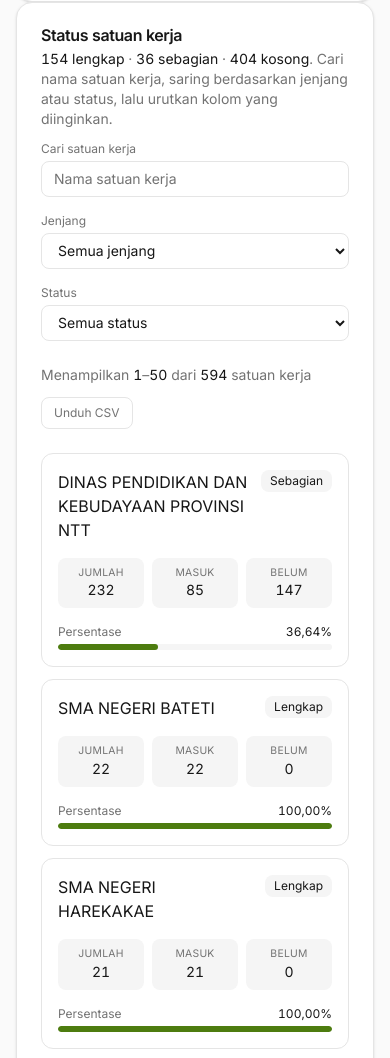
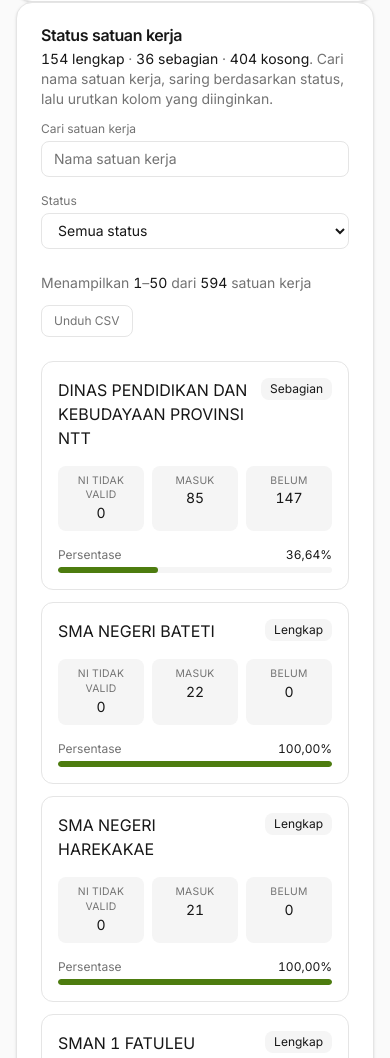
Before and after one commit to below-1/workspace-status, an Astro site: page /workspace-status/status-rekapitulasi-pppk-paruh-waktu/pendidikan in a window 390 px wide. Shown: the part 2563-3621 px from the top of the page. Built offline with nearby package versions, Linux system fonts and the light colour scheme; Astro itself is replaced by a stand-in of ours.

Commit message:
feat(status): show invalid NI per satuan kerja on pendidikan page
Replace jenjang and jumlah columns in the satuan kerja table with an invalid NI column; update CSV, mobile view, and methodology note.

```diff
--- a/src/components/tables/SatuanKerjaTable.tsx
+++ b/src/components/tables/SatuanKerjaTable.tsx
@@ -33,11 +33,11 @@ import { cn } from '@/lib/utils';
 
 export interface SatuanKerjaRow {
   name: string;
-  jenjang: string;
   total: number;
   processed: number;
   belum: number;
   ratio: number;
+  invalid: number;
 }
 
 type Status = 'Lengkap' | 'Sebagian' | 'Kosong';
@@ -78,15 +78,9 @@ const columns = helper.columns([
     sortFn: 'alphanumeric',
     cell: (info) => <span className="font-medium">{info.getValue()}</span>,
   }),
-  helper.accessor('jenjang', {
-    id: 'jenjang',
-    header: 'Jenjang',
-    filterFn: 'equalsString',
-    cell: (info) => <span className="text-muted-foreground">{info.getValue()}</span>,
-  }),
-  helper.accessor('total', {
-    id: 'total',
-    header: 'Jumlah',
+  helper.accessor('invalid', {
+    id: 'invalid',
+    header: 'NI tidak valid',
     cell: (info) => <span className="tabular-nums">{fmtInt(info.getValue())}</span>,
   }),
   helper.accessor('processed', {
@@ -155,11 +149,6 @@ export default function SatuanKerjaTable({ rows }: Props) {
     getColumnCanGlobalFilter: (column) => column.id === 'name',
   });
 
-  const jenjangOptions = React.useMemo(
-    () => Array.from(new Set(rows.map((row) => row.jenjang))).sort((a, b) => a.localeCompare(b, 'id')),
-    [rows],
-  );
-  const jenjangFilter = (table.getColumn('jenjang')?.getFilterValue() as string | undefined) ?? '';
   const statusFilter = (table.getColumn('status')?.getFilterValue() as string | undefined) ?? '';
   const filteredCount = table.getFilteredRowModel().rows.length;
   const pageRows = table.getRowModel().rows;
@@ -177,11 +166,10 @@ export default function SatuanKerjaTable({ rows }: Props) {
     const exportRows = table.getFilteredRowModel().rows.map((row) => row.original);
     const escape = (value: string | number) => `"${String(value).replaceAll('"', '""')}"`;
     const lines = [
-      ['Satuan kerja', 'Jenjang', 'Jumlah', 'Sudah masuk', 'Belum', 'Persentase', 'Status'],
+      ['Satuan kerja', 'NI tidak valid', 'Sudah masuk', 'Belum', 'Persentase', 'Status'],
       ...exportRows.map((row) => [
         row.name,
-        row.jenjang,
-        row.total,
+        row.invalid,
         row.processed,
         row.belum,
         row.ratio,
@@ -201,7 +189,7 @@ export default function SatuanKerjaTable({ rows }: Props) {
 
   return (
     <div className="space-y-6">
-      <div className="grid gap-4 sm:grid-cols-[minmax(0,2fr)_minmax(0,1fr)_minmax(0,1fr)]">
+      <div className="grid gap-4 sm:grid-cols-[minmax(0,2fr)_minmax(0,1fr)]">
         <label className="flex flex-col gap-1 text-xs font-medium text-muted-foreground">
           Cari satuan kerja
           <input
@@ -211,21 +199,6 @@ export default function SatuanKerjaTable({ rows }: Props) {
             placeholder="Nama satuan kerja"
             className="h-9 rounded-md border border-input bg-card px-3 text-sm text-foreground placeholder:text-muted-foreground focus-visible:outline-none focus-visible:ring-2 focus-visible:ring-ring"
           />
-        </label>
-        <label className="flex flex-col gap-1 text-xs font-medium text-muted-foreground">
-          Jenjang
-          <select
-            value={jenjangFilter}
-            onChange={(event) => table.getColumn('jenjang')?.setFilterValue(event.target.value || undefined)}
-            className="h-9 rounded-md border border-input bg-card px-3 text-sm text-foreground focus-visible:outline-none focus-visible:ring-2 focus-visible:ring-ring"
-          >
-            <option value="">Semua jenjang</option>
-            {jenjangOptions.map((jenjang) => (
-              <option key={jenjang} value={jenjang}>
-                {jenjang}
-              </option>
-            ))}
-          </select>
         </label>
         <label className="flex flex-col gap-1 text-xs font-medium text-muted-foreground">
           Status
@@ -274,7 +247,7 @@ export default function SatuanKerjaTable({ rows }: Props) {
                         sorted === 'asc' ? 'ascending' : sorted === 'desc' ? 'descending' : 'none'
                       }
                       className={cn(
-                        ['total', 'processed', 'belum', 'ratio'].includes(header.column.id) && 'text-right',
+                        ['invalid', 'processed', 'belum', 'ratio'].includes(header.column.id) && 'text-right',
                       )}
                     >
                       {header.column.getCanSort() ? (
@@ -305,7 +278,7 @@ export default function SatuanKerjaTable({ rows }: Props) {
                     <TableCell
                       key={cell.id}
                       className={cn(
-                        ['total', 'processed', 'belum', 'ratio'].includes(cell.column.id) && 'text-right',
+                        ['invalid', 'processed', 'belum', 'ratio'].includes(cell.column.id) && 'text-right',
                       )}
                     >
                       <table.FlexRender cell={cell} />
@@ -334,14 +307,15 @@ export default function SatuanKerjaTable({ rows }: Props) {
                 <div className="flex items-start justify-between gap-3">
                   <div className="min-w-0">
                     <p className="font-medium">{item.name}</p>
-                    <p className="text-xs text-muted-foreground">{item.jenjang}</p>
                   </div>
                   <StatusBadge status={statusOf(item)} />
                 </div>
                 <dl className="mt-4 grid grid-cols-3 gap-2 text-center text-sm">
                   <div className="rounded-md bg-muted px-2 py-2">
-                    <dt className="text-[0.65rem] uppercase tracking-wide text-muted-foreground">Jumlah</dt>
-                    <dd className="font-medium tabular-nums">{fmtInt(item.total)}</dd>
+                    <dt className="text-[0.65rem] uppercase tracking-wide text-muted-foreground">
+                      NI tidak valid
+                    </dt>
+                    <dd className="font-medium tabular-nums">{fmtInt(item.invalid)}</dd>
                   </div>
                   <div className="rounded-md bg-muted px-2 py-2">
                     <dt className="text-[0.65rem] uppercase tracking-wide text-muted-foreground">Masuk</dt>
--- a/src/pages/status-rekapitulasi-pppk-paruh-waktu/pendidikan.astro
+++ b/src/pages/status-rekapitulasi-pppk-paruh-waktu/pendidikan.astro
@@ -121,7 +121,7 @@ const invalidColumns: TableColumn[] = [
           <span class="font-medium text-foreground">{fmtInt(counts.lengkap)} lengkap</span> ·{' '}
           <span class="font-medium text-foreground">{fmtInt(counts.sebagian)} sebagian</span> ·{' '}
           <span class="font-medium text-foreground">{fmtInt(counts.kosong)} kosong</span>. Cari nama
-          satuan kerja, saring berdasarkan jenjang atau status, lalu urutkan kolom yang diinginkan.
+          satuan kerja, saring berdasarkan status, lalu urutkan kolom yang diinginkan.
         </CardDescription>
       </CardHeader>
       <CardContent>
@@ -136,6 +136,10 @@ const invalidColumns: TableColumn[] = [
           <li>Pencocokan per NIP terhadap daftar resmi PPPK paruh waktu.</li>
           <li>Jika satu NIP dikirim berulang, usulan dari email terbaru yang dipakai.</li>
           <li>Usulan dengan NIP tidak valid tidak menambah jumlah “sudah masuk”.</li>
+          <li>
+            Kolom NI tidak valid menghitung temuan NIP yang masih aktif pada satuan kerja;
+            temuan yang sudah diperbaiki tidak dihitung.
+          </li>
           <li>Angka dibulatkan dua angka desimal; jumlah orang tetap menggunakan bilangan bulat.</li>
         </ul>
         <StatTable
```
